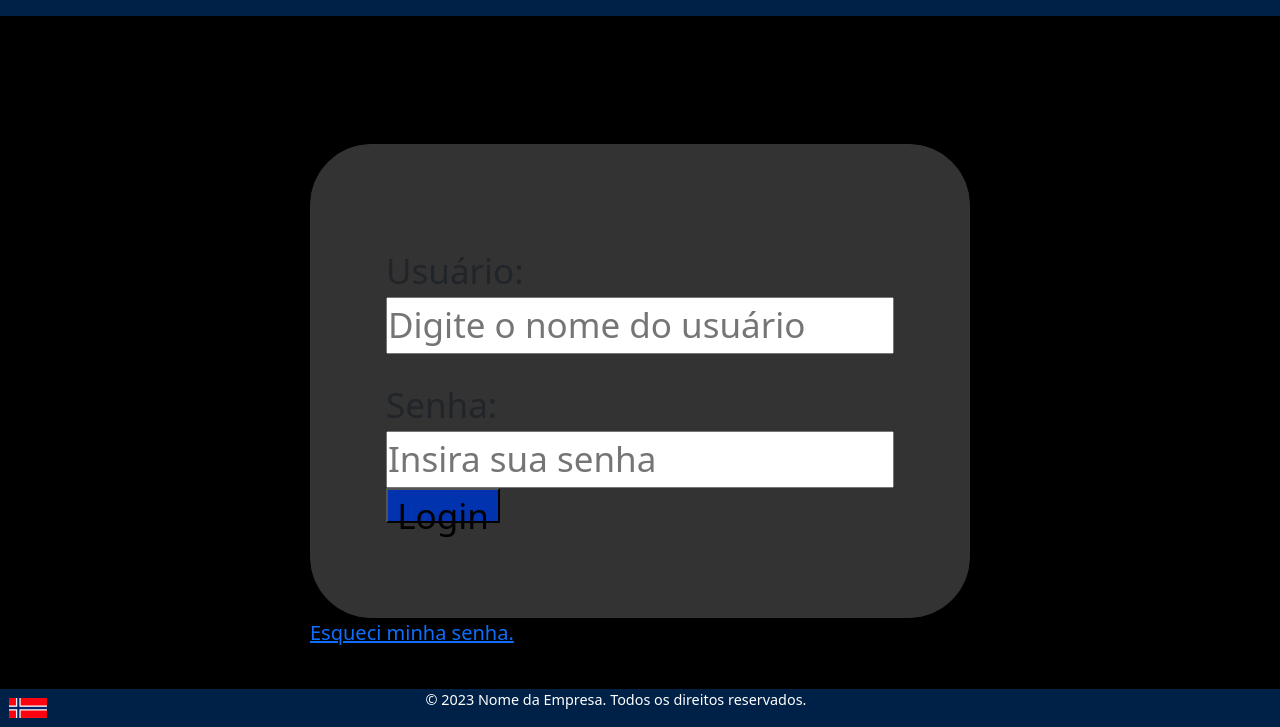
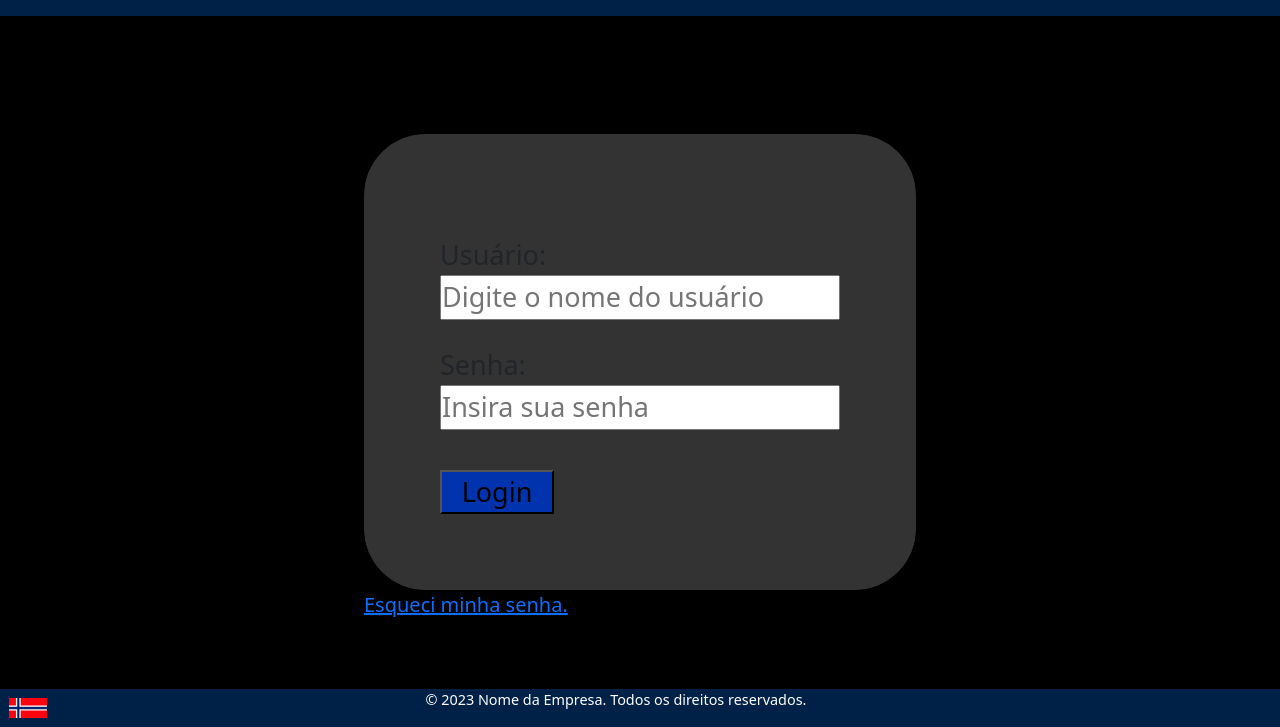
Before and after one commit to DilnaeSantos/trabalho-grupo-M2, a plain HTML site: page html/login.html in a window 1280 px wide. Shown: the part 73-800 px from the top of the page. Drawn offline with nearby package versions, Linux system fonts and the light colour scheme.

Commit message:
fix: :bug: corrigido erros do css
foram corrigidos alguns erros no tamanhos das fontes e divs

```diff
--- a/styles/login.css
+++ b/styles/login.css
@@ -14,7 +14,7 @@ body{
     align-items: center; /* Alinhar verticalmente ao centro */
     height: 25vh; /* Altura da janela de visualização */
     margin-top: 10%;
-    font-size: 23px;
+    font-size: 23%;
     margin-bottom: 20%;
 }
 
@@ -25,7 +25,7 @@ body{
     border-radius: 61px; /* Raio de curvatura de 10 pixels */
     padding: 75px; /* Espaçamento interno */
     margin-top: 35%;
-    font-size: 35px;
+    font-size: 27px;
 }
 
 label {
@@ -46,9 +46,9 @@ label {
 
 #submit{
     width: 114px;
-    height: 35px;
     flex-shrink: 0;
     background: #0033AD;
+    margin-top: 10%;
 }
 
 .linkRecuperaSenha{
```
